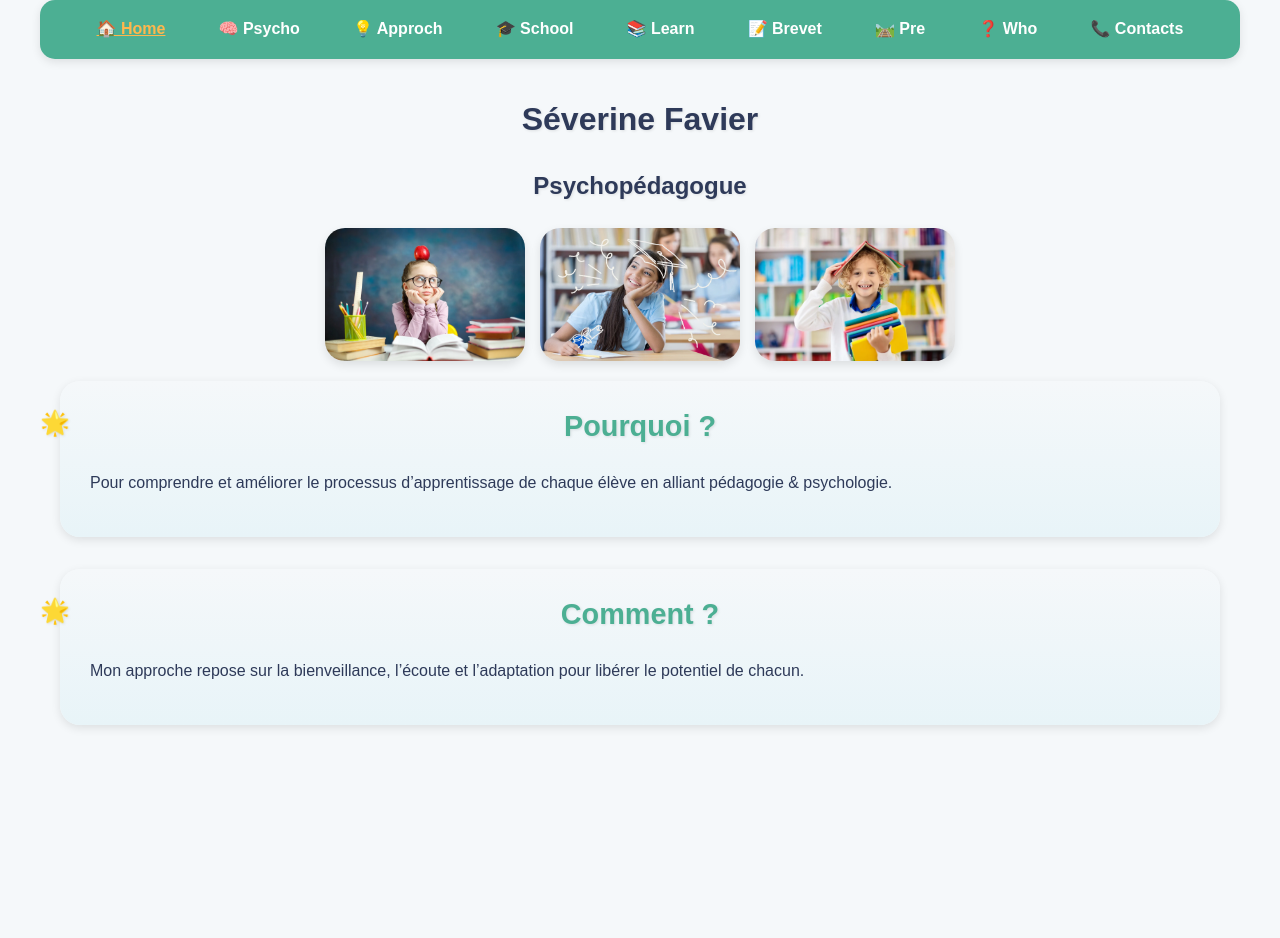
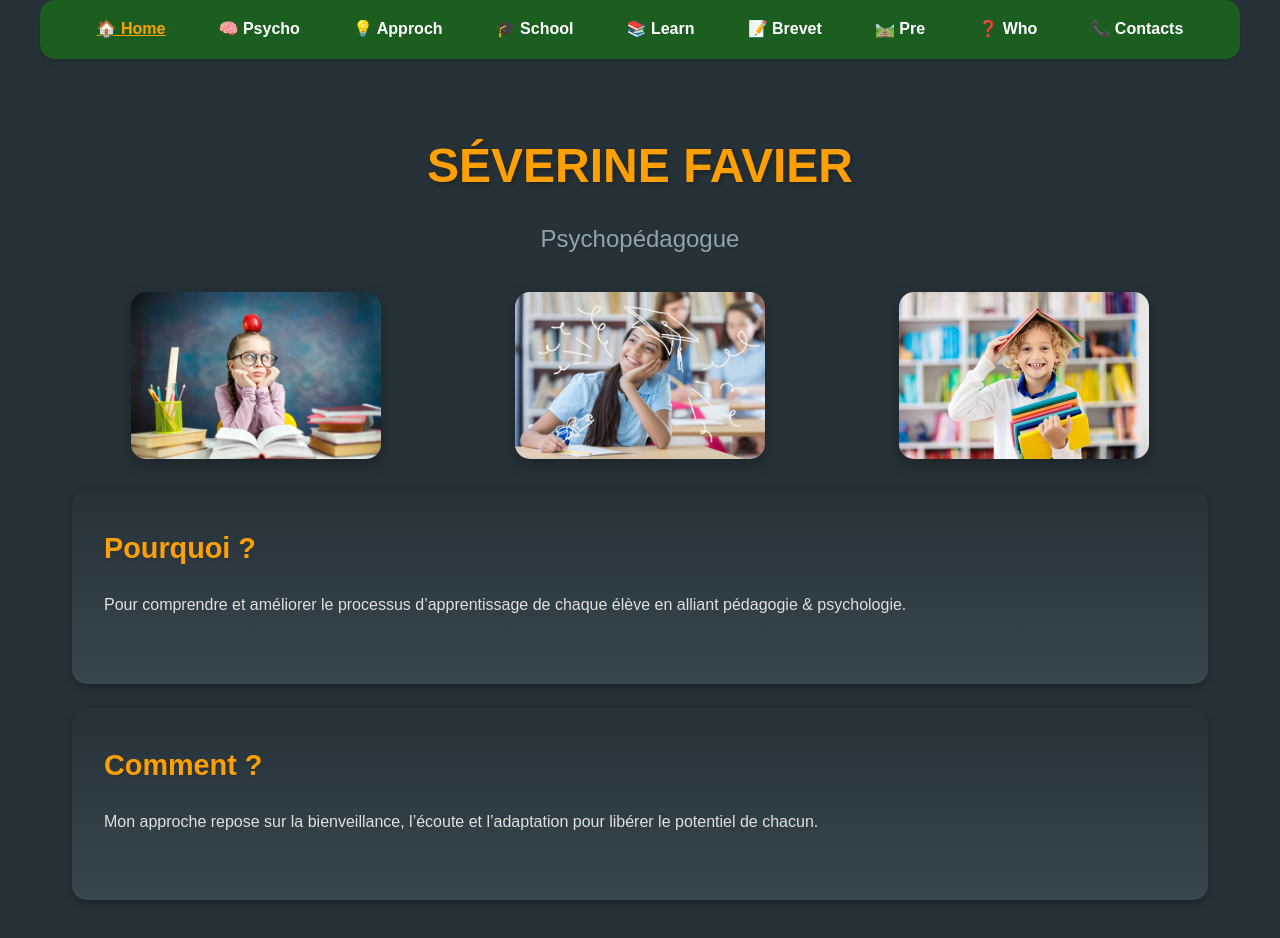
Before and after one commit to NoamFav/Psycho, a React (Vite) app: page /#/ in a window 1280 px wide. Shown: the top 938 px of the page. Before the commit the page ends 800 px from the top, so only its background shows below. Built offline with nearby package versions, Linux system fonts and the light colour scheme.

Commit message:
auto-commit

```diff
--- a/src/stylesheet/index.css
+++ b/src/stylesheet/index.css
@@ -1,29 +1,30 @@
 /* Global CSS Variables */
 :root {
-  --primary-color: #4caf93; /* Refreshing teal */
-  --secondary-color: #f5f8fa; /* Soft, neutral pale blue */
-  --accent-color: #ffb74d; /* Warm golden orange for highlights */
-  --text-color: #2e3a59; /* Dark blue for text */
-  --muted-color: #8a9cb8; /* Subtle blue-gray for muted text */
-  --card-bg: #ffffff; /* Clean white for cards */
-  --link-color: #4caf93; /* Primary teal for links */
-  --link-hover-color: #388e75; /* Darker teal for link hover */
-  --shadow-color: rgba(0, 0, 0, 0.1); /* Subtle shadow effect */
-  --font-family: "Poppins", sans-serif; /* Modern and approachable font */
+  --primary-color: #1b5e20; /* Deep forest green */
+  --secondary-color: #263238; /* Dark slate gray for backgrounds */
+  --accent-color: #ffa000; /* Rich golden amber for highlights */
+  --title-color: #ffa000; /* Bright carrot orange for titles */
+  --text-color: #e0e0e0; /* Light gray for readable text */
+  --muted-color: #90a4ae; /* Muted steel blue-gray */
+  --card-bg: #37474f; /* Dark slate for card backgrounds */
+  --link-color: #ffa000; /* Matching the golden accent for links */
+  --link-hover-color: #ffca28; /* Bright golden yellow for hover */
+  --shadow-color: rgba(0, 0, 0, 0.3); /* Subtle shadow for a dark theme */
+  --font-family: "Poppins", sans-serif; /* Clean and modern font */
   --hero-gradient: linear-gradient(
     to right,
-    #4caf93,
-    #ffb74d
-  ); /* Balanced gradient for hero section */
+    #1b5e20,
+    #ffa000
+  ); /* Gradient for hero section */
   --button-gradient: linear-gradient(
     to right,
-    #ffb74d,
-    #42a5f5
-  ); /* Energetic gradient for buttons */
+    #ffa000,
+    #f57c00
+  ); /* Vibrant gradient for buttons */
   --section-gradient: linear-gradient(
     to bottom,
-    #f5f8fa,
-    #e8f4f8
+    #263238,
+    #37474f
   ); /* Subtle gradient for sections */
 }
 
@@ -127,6 +128,30 @@ a:focus {
 }
 .mb-2 {
   margin-bottom: 2rem;
+}
+
+.main.container {
+  padding: 2rem;
+  max-width: 1200px;
+  margin: 0 auto;
+}
+
+.title {
+  margin-bottom: 2rem;
+}
+
+.title h1 {
+  font-size: 3rem;
+  color: var(--title-color);
+  text-transform: uppercase;
+  margin-bottom: 0.5rem;
+  text-shadow: 2px 2px 5px var(--shadow-color);
+}
+
+.title h2 {
+  font-size: 1.5rem;
+  color: var(--muted-color);
+  font-weight: 400;
 }
 
 /* Hero Section */
@@ -331,28 +356,29 @@ footer {
   }
 }
 
+/* Images Section */
 .images {
   display: flex;
+  justify-content: space-around;
+  align-items: center;
   flex-wrap: wrap;
-  justify-content: center;
-  align-items: center;
-  gap: 15px;
-  margin: 20px 0;
+  gap: 1rem;
+  margin: 2rem 0;
 }
 
 .images img {
-  max-width: 200px;
+  width: 250px;
   height: auto;
-  border-radius: 20px;
-  box-shadow: 0 4px 10px var(--shadow-color);
+  border-radius: 15px;
+  box-shadow: 0 5px 15px var(--shadow-color);
   transition:
     transform 0.3s ease,
     box-shadow 0.3s ease;
 }
 
 .images img:hover {
-  transform: translateY(-10px);
-  box-shadow: 0 8px 20px var(--shadow-color);
+  transform: scale(1.05);
+  box-shadow: 0 8px 20px rgba(0, 0, 0, 0.2);
 }
 
 @media (max-width: 768px) {
@@ -368,10 +394,10 @@ footer {
 }
 
 .section {
-  margin-bottom: 2rem;
-  padding: 20px;
   background: var(--section-gradient);
-  border-radius: 20px;
+  padding: 2rem;
+  margin-bottom: 1.5rem;
+  border-radius: 15px;
   box-shadow: 0 3px 10px var(--shadow-color);
   transition:
     transform 0.3s ease,
@@ -380,32 +406,19 @@ footer {
 
 .section:hover {
   transform: translateY(-5px);
-  box-shadow: 0 6px 15px var(--shadow-color);
+  box-shadow: 0 6px 15px rgba(0, 0, 0, 0.2);
 }
 
 .section h2 {
   font-size: 1.8rem;
-  color: var(--primary-color);
+  color: var(--accent-color);
   margin-bottom: 1rem;
-  text-align: center;
-  text-shadow: 1px 1px 3px rgba(0, 0, 0, 0.1);
-  position: relative;
-}
-
-.section h2::before {
-  content: "🌟";
-  position: absolute;
-  left: -40px;
-  font-size: 1.5rem;
-  color: var(--accent-color);
 }
 
 .section p {
   font-size: 1rem;
   color: var(--text-color);
   line-height: 1.8;
-  margin-bottom: 1.2rem;
-  padding: 0 10px;
 }
 
 .section ul {
```
